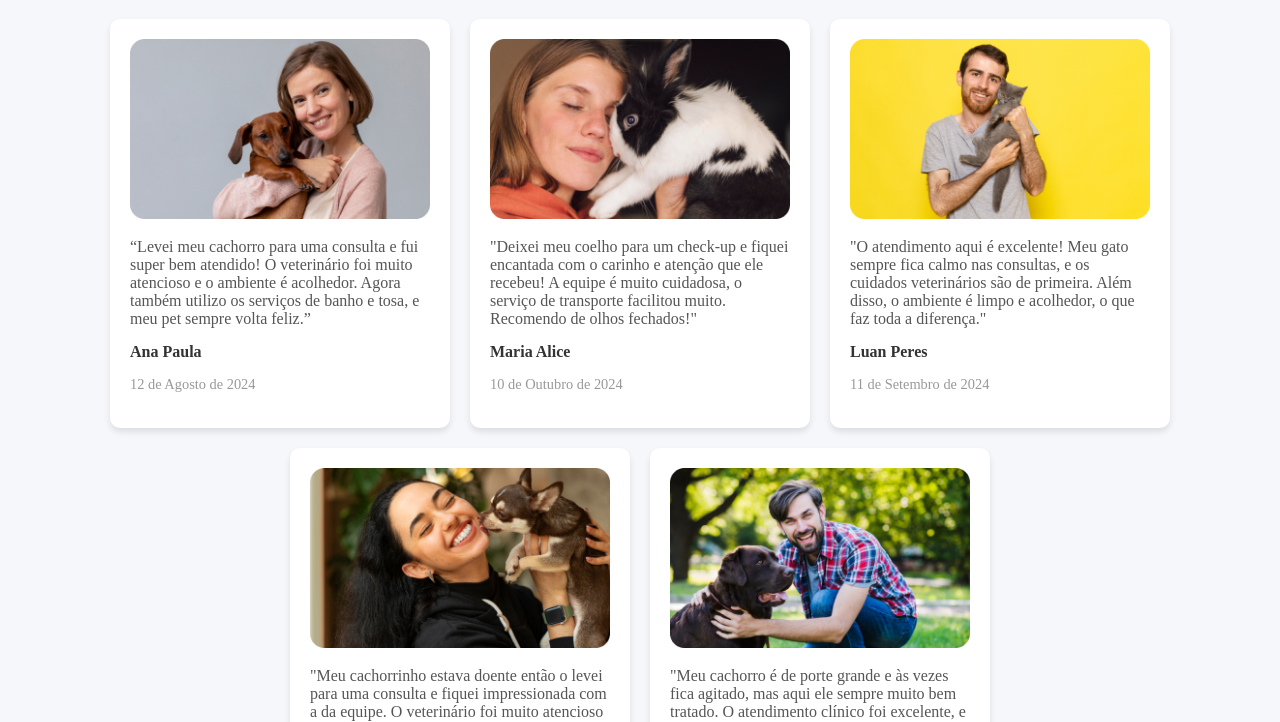
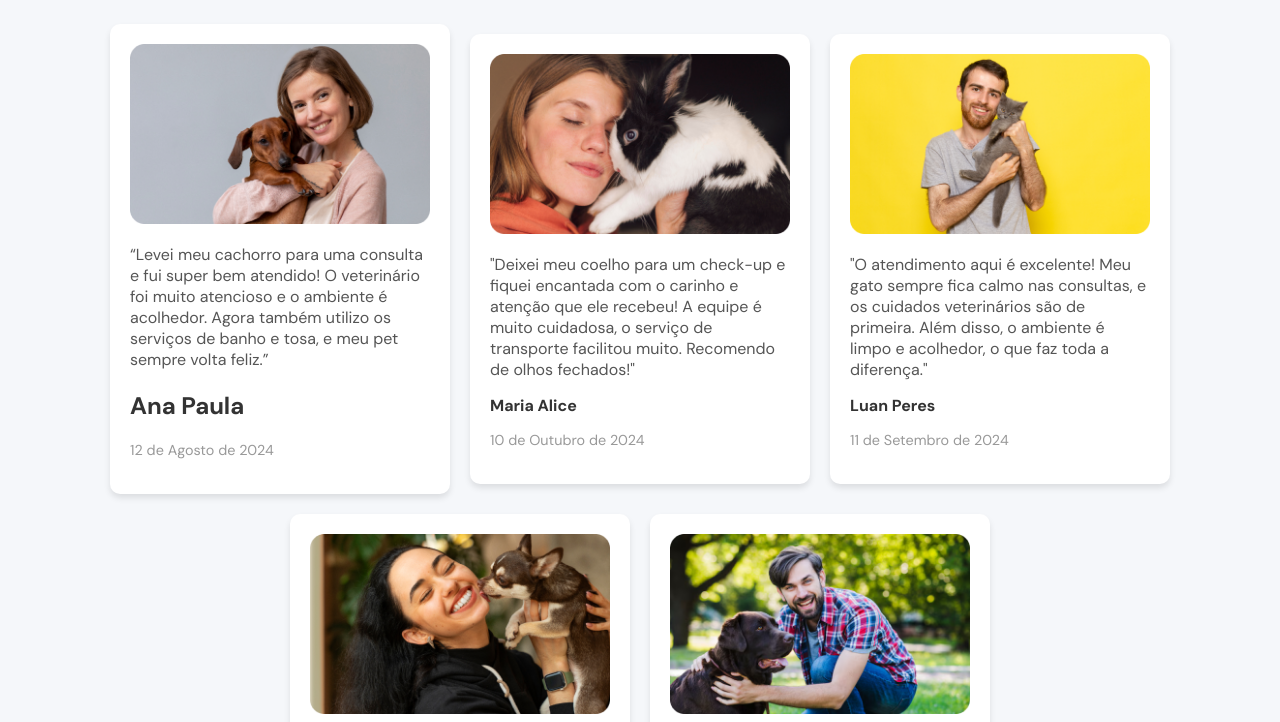
Before and after one commit to emerss001/Lob-oCare, a plain HTML site: page pages/depoimento.html in a window 1280 px wide. Shown: the part 191-913 px from the top of the page. Drawn offline with Linux system fonts and the light colour scheme.

```diff
--- a/assets/css/depoimento/css-depoimento.css
+++ b/assets/css/depoimento/css-depoimento.css
@@ -1,17 +1,23 @@
+@font-face {
+    font-family: "DMSans";
+    src: url(/assets/fonts/DMSans.ttf);
+}
+
 body {
+    font-family: "DMSans";
     background-color: #f5f7fa;
     margin: 0;
     padding: 0;
     display: flex;
     flex-direction: column;
-    align-items: center;
 }
 
-main {
+.container {
     max-width: 1200px;
     width: 100%;
     padding: 20px;
-    text-align: center;
+    align-items: center;
+    margin: 0 auto;
 }
 
 h1 {
@@ -20,14 +26,13 @@ h1 {
     color: #333;
     margin-bottom: 40px;
 }
-
 .depoimentos {
     display: flex;
     flex-wrap: wrap;
     justify-content: center;
     gap: 20px;
+    align-items: center;
 }
-
 .depoimento {
     background-color: #fff;
     border-radius: 10px;
@@ -37,28 +42,23 @@ h1 {
     width: 100%;
     text-align: left;
 }
-
 .depoimento img {
     width: 100%;
     border-radius: 10px;
 }
-
 .depoimento p {
     font-size: 1em;
     color: #555;
     margin: 15px 0;
 }
-
 .depoimento .autor {
     font-weight: 700;
     color: #333;
 }
-
 .depoimento .data {
     font-size: 0.9em;
     color: #999;
 }
-
 @media (max-width: 768px) {
     .depoimentos {
         flex-direction: column;
--- a/pages/depoimento.html
+++ b/pages/depoimento.html
@@ -48,12 +48,13 @@
             </div>
         </header>
         <main>
+         <div class="container">
             <h1>O que nossos clientes estão falando sobre nós</h1>
             <div class="depoimentos">
                 <div class="depoimento">
                     <img src="../assets/icons/depoimento/close-up-woman-hugging-her-pet-dog 1.png" alt="Mulher segurando seu cachorro">
                     <p>“Levei meu cachorro para uma consulta e fui super bem atendido! O veterinário foi muito atencioso e o ambiente é acolhedor. Agora também utilizo os serviços de banho e tosa, e meu pet sempre volta feliz.”</p>
-                    <div class="autor">Ana Paula</div>
+                    <h2 class="autor">Ana Paula</h2>
                     <p class="data">12 de Agosto de 2024</p>
                 </div>
                 <div class="depoimento">
@@ -81,6 +82,7 @@
                     <p class="data">29 de Fevereiro de 2024</p>
                 </div>
             </div>
+         </div>
         </main>
         <footer>
             <div class="left-footer">
```
